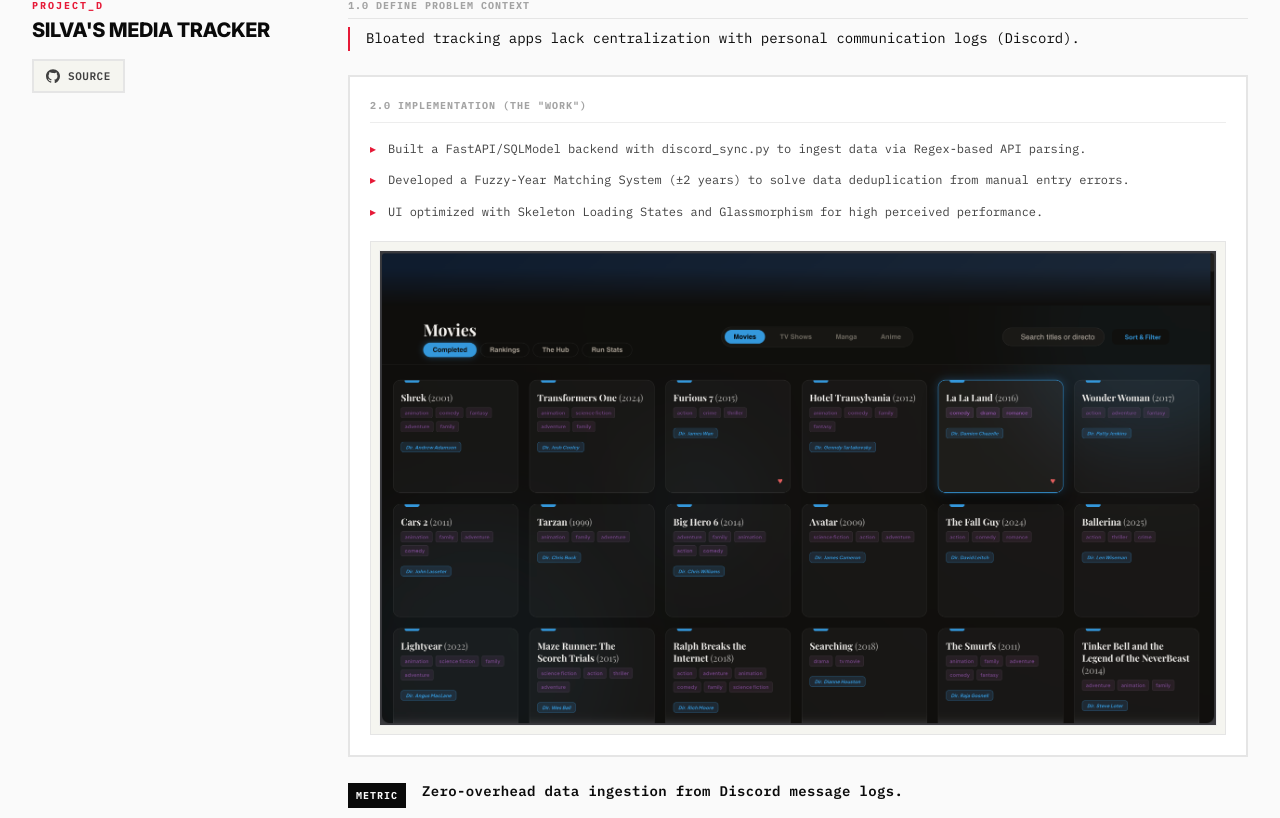
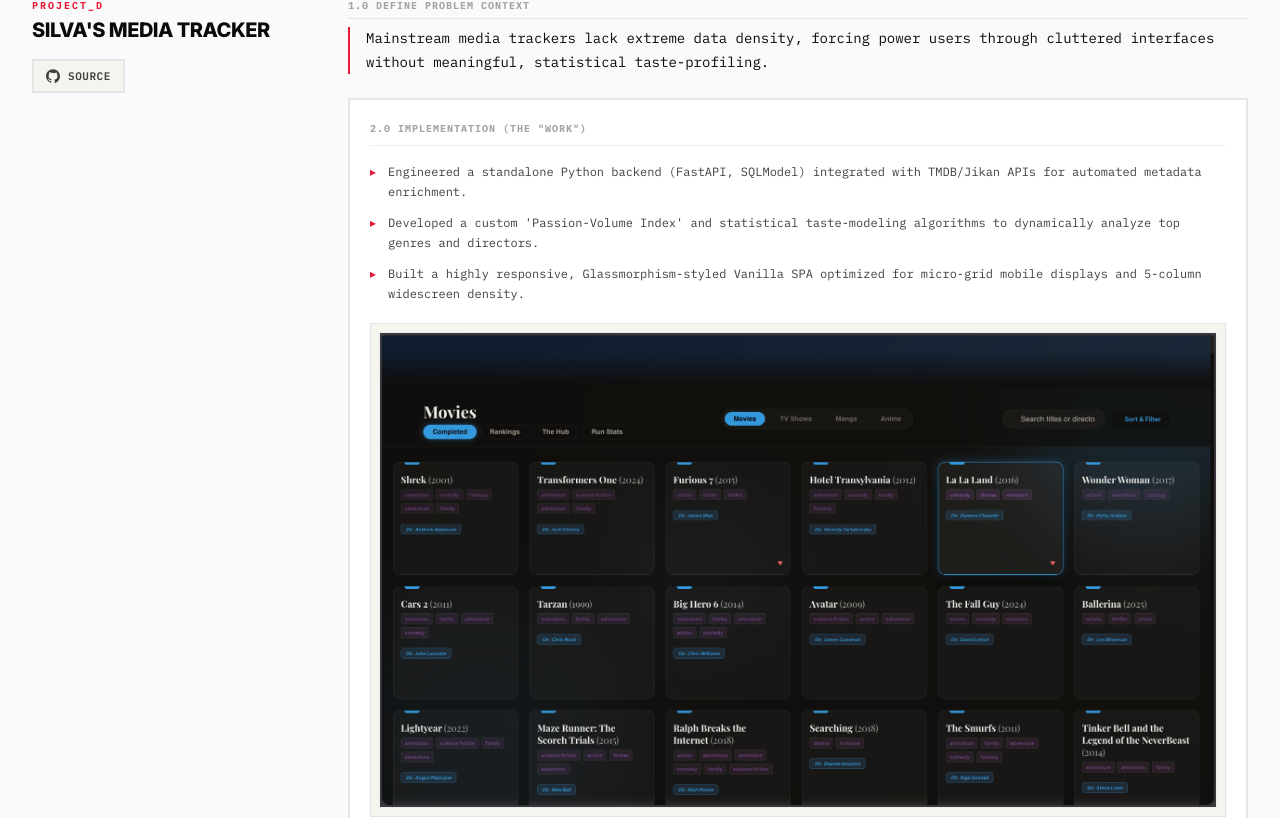
Before and after one commit to chamathdesilva1015/personal-portfolio, a React (Vite) app: page / in a window 1280 px wide. Shown: the part 5199-6017 px from the top of the page. Built offline with nearby package versions, Linux system fonts and the light colour scheme.

Commit message:
Update Media Tracker description to match V10 standalone architecture

```diff
--- a/src/components/Projects.jsx
+++ b/src/components/Projects.jsx
@@ -73,13 +73,13 @@
     title: "Silva's Media Tracker",
     github: "https://github.com/chamathdesilva1015/media-tracker",
     problem:
-      "Bloated tracking apps lack centralization with personal communication logs (Discord).",
+      "Mainstream media trackers lack extreme data density, forcing power users through cluttered interfaces without meaningful, statistical taste-profiling.",
     implementation: [
-      "Built a FastAPI/SQLModel backend with discord_sync.py to ingest data via Regex-based API parsing.",
-      "Developed a Fuzzy-Year Matching System (±2 years) to solve data deduplication from manual entry errors.",
-      "UI optimized with Skeleton Loading States and Glassmorphism for high perceived performance.",
+      "Engineered a standalone Python backend (FastAPI, SQLModel) integrated with TMDB/Jikan APIs for automated metadata enrichment.",
+      "Developed a custom 'Passion-Volume Index' and statistical taste-modeling algorithms to dynamically analyze top genres and directors.",
+      "Built a highly responsive, Glassmorphism-styled Vanilla SPA optimized for micro-grid mobile displays and 5-column widescreen density.",
     ],
-    metric: "Zero-overhead data ingestion from Discord message logs.",
+    metric: "100% decoupled standalone architecture utilizing a high-availability Supabase PostgreSQL layer.",
     archFlow: null,
     images: [
       "/Silva's Media Tracker/1.png",
```
